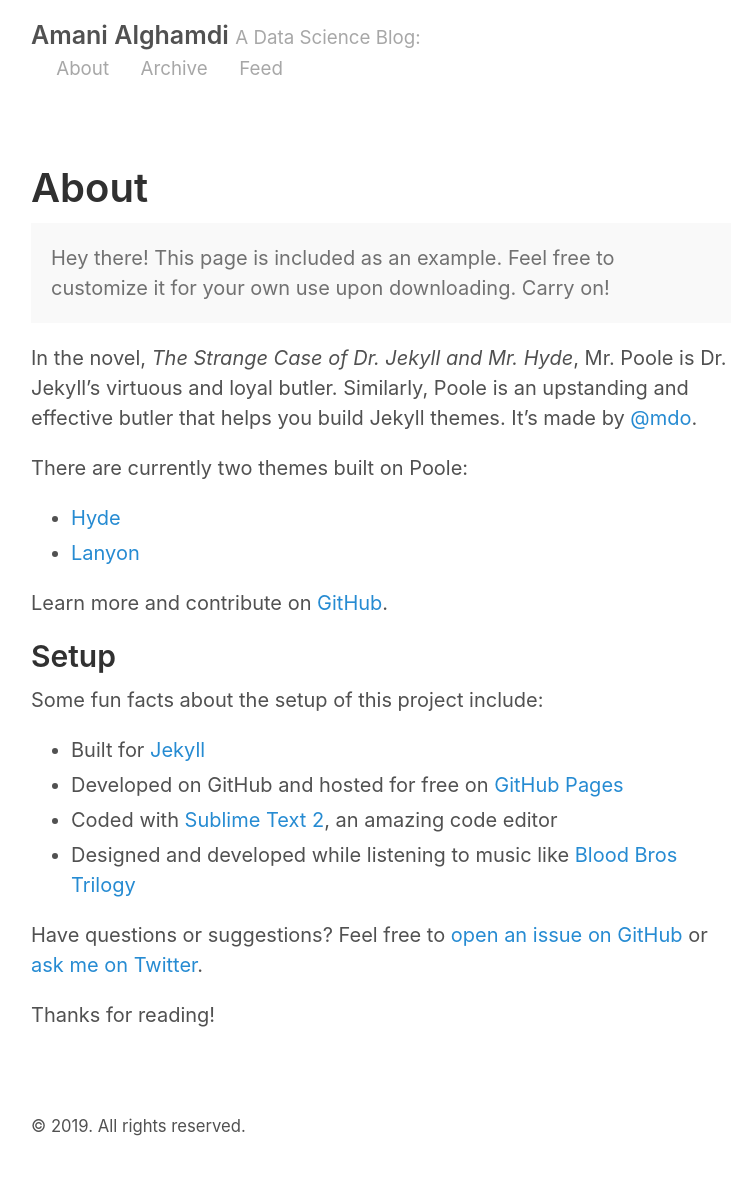
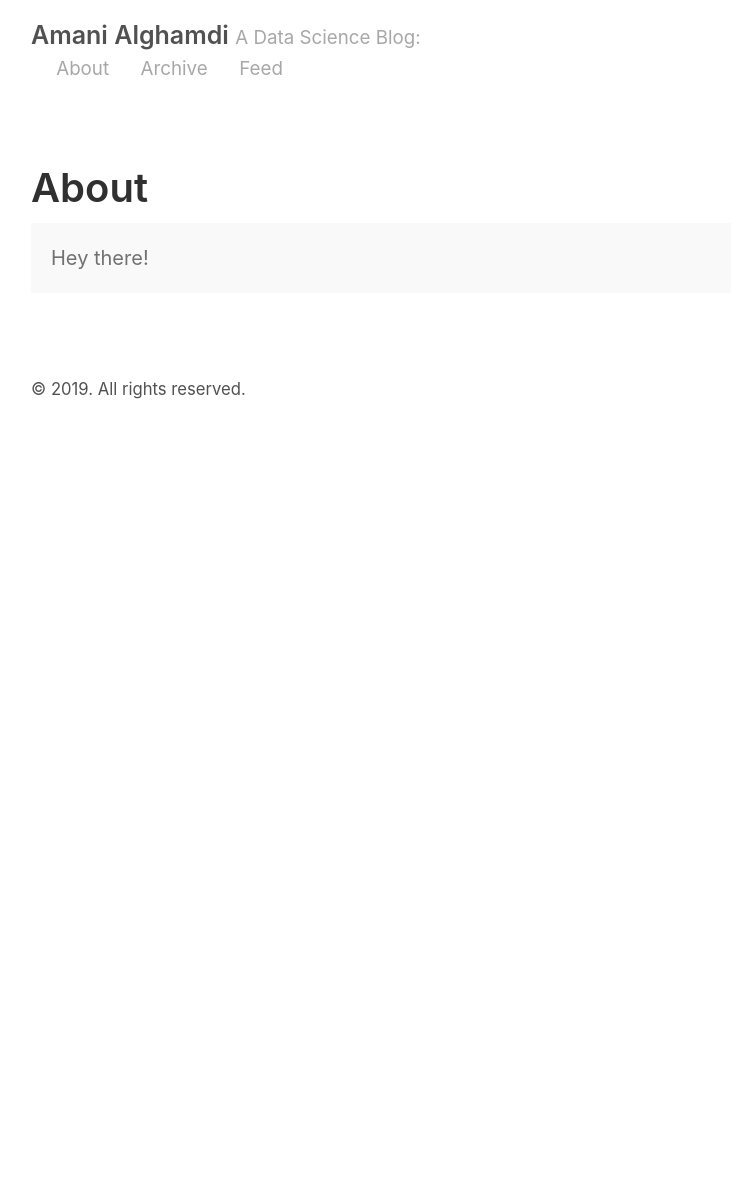
Before and after one commit to amamisa/amamisa.github.io, a Jekyll site: the page built from about.md, in a window 1280 px wide. Shown: the whole page, without its empty margins (259-1015 px from the left). Built offline with Jekyll 4.4.1, drawn with Linux system fonts in a browser that asks for light colours; after the commit the page ends 900 px from its top, so only the background shows below that.

Commit message:
finallllllll

```diff
--- a/about.md
+++ b/about.md
@@ -4,27 +4,5 @@
 ---
 
 <p class="message">
-  Hey there! This page is included as an example. Feel free to customize it for your own use upon downloading. Carry on!
+  Hey there!
 </p>
-
-In the novel, *The Strange Case of Dr. Jekyll and Mr. Hyde*, Mr. Poole is Dr. Jekyll's virtuous and loyal butler. Similarly, Poole is an upstanding and effective butler that helps you build Jekyll themes. It's made by [@mdo](https://twitter.com/mdo).
-
-There are currently two themes built on Poole:
-
-* [Hyde](http://hyde.getpoole.com)
-* [Lanyon](http://lanyon.getpoole.com)
-
-Learn more and contribute on [GitHub](https://github.com/poole).
-
-## Setup
-
-Some fun facts about the setup of this project include:
-
-* Built for [Jekyll](http://jekyllrb.com)
-* Developed on GitHub and hosted for free on [GitHub Pages](https://pages.github.com)
-* Coded with [Sublime Text 2](http://sublimetext.com), an amazing code editor
-* Designed and developed while listening to music like [Blood Bros Trilogy](https://soundcloud.com/maddecent/sets/blood-bros-series)
-
-Have questions or suggestions? Feel free to [open an issue on GitHub](https://github.com/poole/poole/issues/new) or [ask me on Twitter](https://twitter.com/mdo).
-
-Thanks for reading!
```
